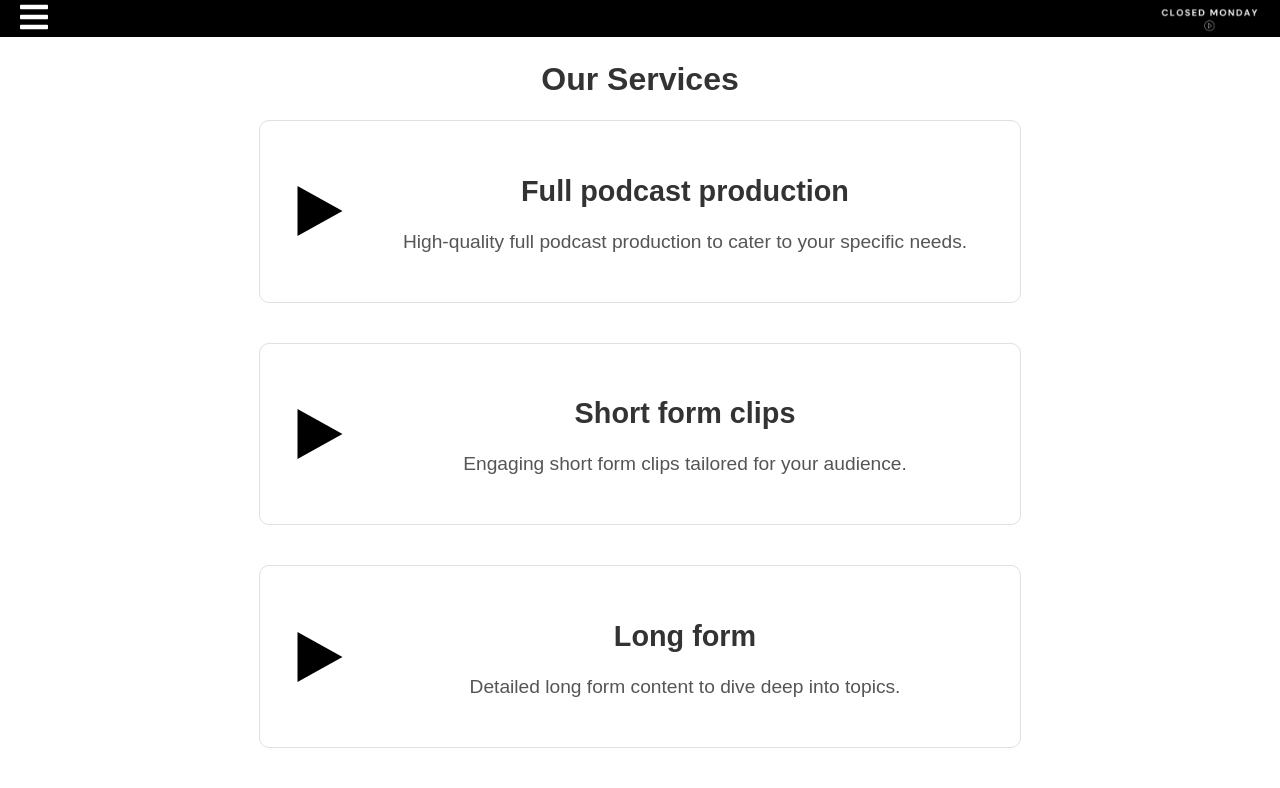
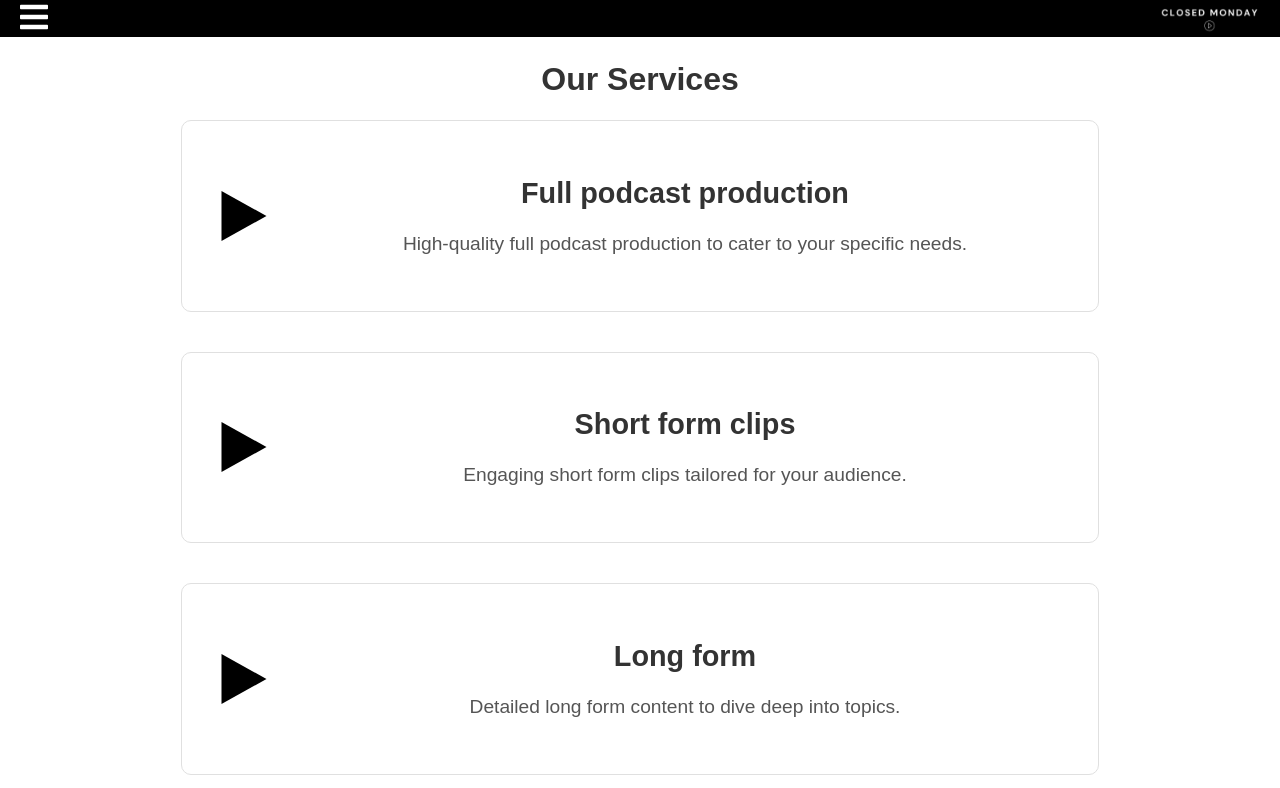
Before and after one commit to pciongoli/closed-monday1, a React (Create React App) app: page /services in a window 1280 px wide. Shown: the top 788 px of the page. Built offline with nearby package versions, Linux system fonts and the light colour scheme; a small style sheet from the web is missing.

Commit message:
updated services css

```diff
--- a/src/styles/ServicesPage.css
+++ b/src/styles/ServicesPage.css
@@ -1,28 +1,30 @@
-/* ServicesPage.css */
+/* General Styles */
 
 .services {
    display: flex;
-   flex-direction: column; /* Stack flex items on top of each other */
-   align-items: center; /* Center items along the cross-axis (horizontally in this case) */
-   justify-content: center; /* Center items along the main-axis (vertically in this case) */
+   flex-direction: column;
+   align-items: center;
+   justify-content: center;
    margin-left: auto;
    margin-right: auto;
    padding: 40px 20px 20px;
    text-align: center;
-   max-width: 950px;
+   max-width: 95%; /* Allow some margin on larger screens but be responsive */
 }
 
 .service-item {
-   margin-bottom: 40px;
+   margin-bottom: 2.5rem; /* Use relative units */
    border: 1px solid #e0e0e0;
-   padding: 30px;
+   padding: 2rem;
    border-radius: 10px;
    transition: box-shadow 0.3s ease, transform 0.2s ease;
    display: flex;
-   align-items: center;
-   width: 700px;
+   flex-direction: column; /* Start with mobile-first approach */
+   align-items: center; /* Center items for mobile */
+   width: 100%; /* Full width on mobile */
 }
 
+/* Hover effects should remain the same, they do not affect responsiveness */
 .service-item:hover {
    box-shadow: 0px 5px 20px rgba(0, 0, 0, 0.1);
    transform: translateY(-5px);
@@ -31,7 +33,7 @@
 .icon {
    width: 60px;
    height: 60px;
-   margin-right: 30px;
+   margin-right: 1.875rem; /* Use relative units */
 }
 
 .icon img {
@@ -45,14 +47,14 @@
 
 .service-item h2 {
    font-size: 1.8em;
-   margin-bottom: 20px;
+   margin-bottom: 1.25rem;
    color: #333;
 }
 
 .service-item p {
    font-size: 1.2em;
    color: #555;
-   margin-bottom: 15px;
+   margin-bottom: 1.25rem;
 }
 
 .price {
@@ -60,10 +62,10 @@
    color: #007bff;
 }
 
-/* Responsive styles */
+/* Responsive Styles */
 @media (max-width: 600px) {
    .services {
-      padding: 70px 15px 15px;
+      padding: 4.375rem 1rem 1rem; /* Use relative units */
    }
 
    .service-item {
@@ -72,8 +74,7 @@
    }
 
    .icon {
-      margin-right: 0;
-      margin-bottom: 20px;
+      margin: 0 0 1.25rem 0;
    }
 
    .service-item h2 {
@@ -85,11 +86,47 @@
    }
 }
 
+/* Additional Media Queries for responsiveness */
+
+@media (min-width: 601px) and (max-width: 1024px) {
+   .service-item {
+      flex-direction: row; /* Horizontal layout on tablets */
+      justify-content: space-between;
+      padding: 1.5rem;
+      margin-bottom: 2rem;
+   }
+
+   .icon {
+      margin-right: 1.5rem;
+   }
+
+   .service-item h2 {
+      font-size: 1.6em;
+   }
+
+   .service-item p {
+      font-size: 1.3em;
+   }
+}
+
+@media (min-width: 1025px) {
+   .services {
+      padding: 2.5rem 2rem; /* Adjust padding for larger screens */
+   }
+
+   .service-item {
+      flex-direction: row;
+      justify-content: space-around;
+      max-width: 70%; /* Limit max width for readability */
+      margin-bottom: 2.5rem;
+   }
+}
+
 /* Styling for dropdown content */
 .dropdown-content {
    display: none;
-   margin-top: 15px;
-   padding: 15px;
+   margin-top: 1rem;
+   padding: 1rem;
    border-radius: 0 0 10px 10px;
    box-shadow: 0px 5px 20px rgba(0, 0, 0, 0.1);
    font-size: 1em;
@@ -101,23 +138,12 @@
    display: block;
 }
 
-/* Styling for enhanced dropdown content */
-.dropdown-content {
-   margin-top: 15px;
-   padding: 15px;
-   border-radius: 0 0 10px 10px;
-   box-shadow: none;
-   font-size: 1em;
-   transition: max-height 0.3s ease, opacity 0.3s ease;
-}
-
 .dropdown-content ul {
-   list-style-type: disc;
-   padding-left: 20px;
-   list-style: none;
+   list-style-type: none; /* No bullets needed */
+   padding-left: 0; /* Align with the text */
 }
 
 .dropdown-content .price {
-   margin-top: 15px;
+   margin-top: 1.5rem;
    font-weight: bold;
 }
```
